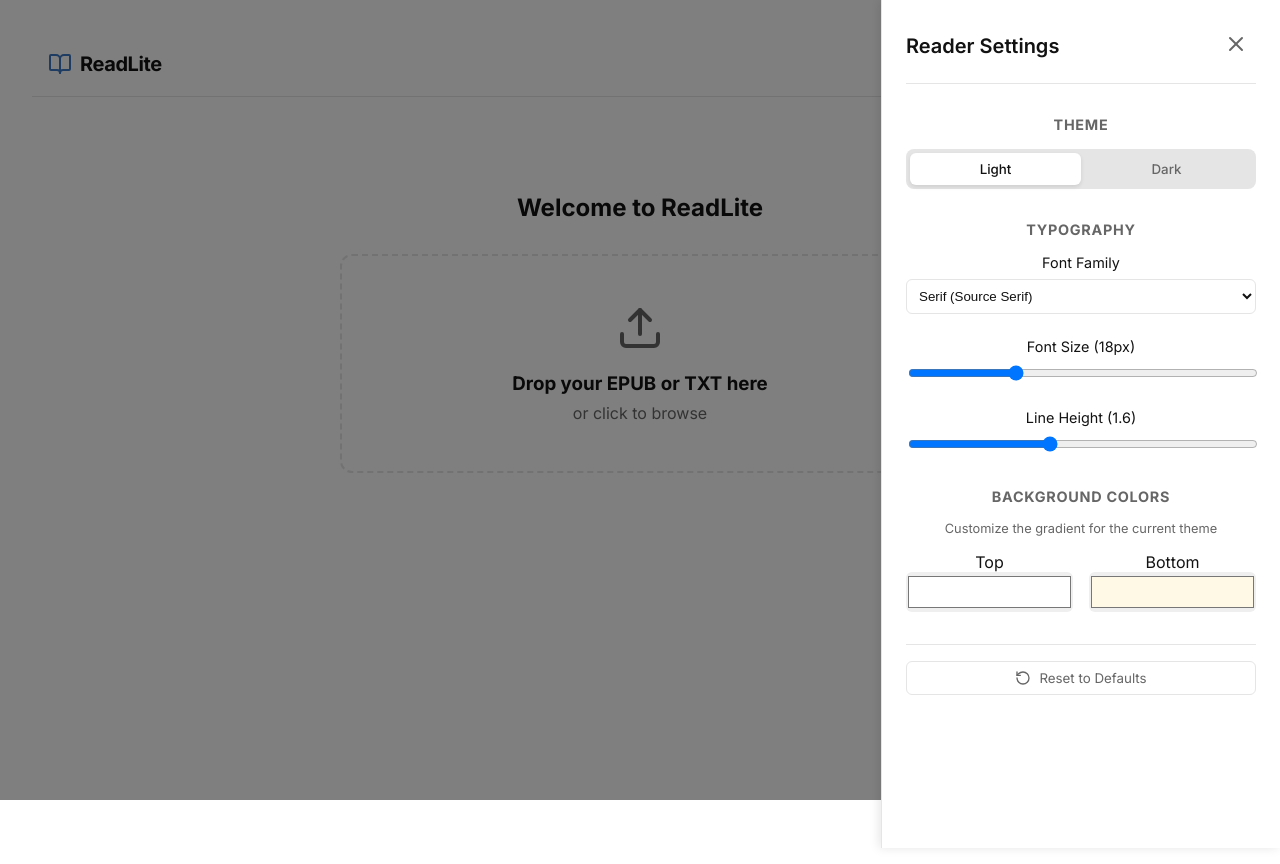
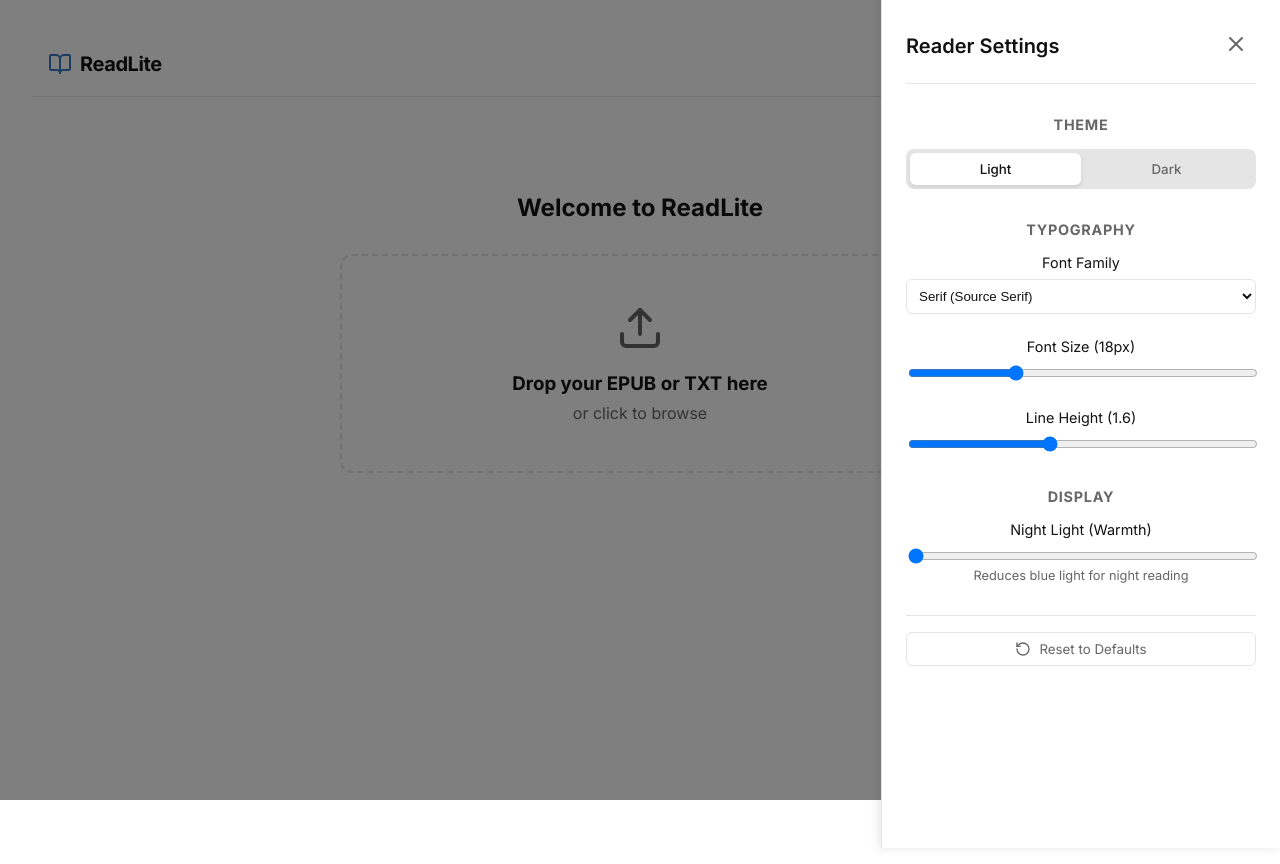
Before and after one commit to yellow-grape/readlite, a React (Vite) app: page / in a window 1280 px wide. Both pictures are taken after a click on the button "Settings". Built offline with nearby package versions, Linux system fonts and the light colour scheme; a web font is replaced by a local one.

Commit message:
Refine dark mode to Kindle style and add Night Light tint

```diff
--- a/src/App.jsx
+++ b/src/App.jsx
@@ -25,6 +25,7 @@ function AppContent() {
   const [bookData, setBookData] = useState(null);
   const [bookTitle, setBookTitle] = useState('');
   const [bookFormat, setBookFormat] = useState('epub');
+  const { settings } = useSettings();
 
   const handleFileSelect = (data, name, format) => {
     setBookData(data);
@@ -34,6 +35,22 @@ function AppContent() {
 
   return (
     <div className="app-container">
+      {/* Night Light Overlay */}
+      <div
+        style={{
+          position: 'fixed',
+          top: 0,
+          left: 0,
+          right: 0,
+          bottom: 0,
+          backgroundColor: '#FFB000', // Warm amber color
+          opacity: settings.tint / 100,
+          pointerEvents: 'none',
+          zIndex: 9999,
+          mixBlendMode: 'multiply'
+        }}
+      />
+
       <Header
         onOpenSettings={() => setIsSettingsOpen(true)}
         bookTitle={bookTitle}
--- a/src/components/SettingsPanel.jsx
+++ b/src/components/SettingsPanel.jsx
@@ -95,48 +95,20 @@ const SettingsPanel = ({ isOpen, onClose }) => {
         </div>
 
         <div className={styles.section}>
-          <h3>Background Colors</h3>
-          <p className={styles.hint}>Customize the gradient for the current theme</p>
+          <h3>Display</h3>
 
-          {themeMode === 'light' ? (
-            <div className={styles.colorPickers}>
-              <div className={styles.colorInput}>
-                <label>Top</label>
-                <input
-                  type="color"
-                  value={settings.lightGradient.start}
-                  onChange={(e) => handleGradientChange('light', 'start', e.target.value)}
-                />
-              </div>
-              <div className={styles.colorInput}>
-                <label>Bottom</label>
-                <input
-                  type="color"
-                  value={settings.lightGradient.end}
-                  onChange={(e) => handleGradientChange('light', 'end', e.target.value)}
-                />
-              </div>
-            </div>
-          ) : (
-            <div className={styles.colorPickers}>
-              <div className={styles.colorInput}>
-                <label>Top</label>
-                <input
-                  type="color"
-                  value={settings.darkGradient.start}
-                  onChange={(e) => handleGradientChange('dark', 'start', e.target.value)}
-                />
-              </div>
-              <div className={styles.colorInput}>
-                <label>Bottom</label>
-                <input
-                  type="color"
-                  value={settings.darkGradient.end}
-                  onChange={(e) => handleGradientChange('dark', 'end', e.target.value)}
-                />
-              </div>
-            </div>
-          )}
+          <div className={styles.controlGroup}>
+            <label>Night Light (Warmth)</label>
+            <input
+              type="range"
+              min="0"
+              max="80"
+              step="1"
+              value={settings.tint}
+              onChange={(e) => updateSettings({ tint: Number(e.target.value) })}
+            />
+            <div className={styles.hint}>Reduces blue light for night reading</div>
+          </div>
         </div>
 
         <div className={styles.footer}>
--- a/src/config/theme-config.js
+++ b/src/config/theme-config.js
@@ -9,11 +9,11 @@ export const defaultTheme = {
     accent: '#3D79C2', // Exact blue from nav arrows
   },
   dark: {
-    gradientStart: '#121212',
-    gradientEnd: '#121212', // Flat dark
-    textPrimary: '#FFFFFF',
-    textSecondary: '#A0A0A0',
-    uiBackground: '#121212',
+    gradientStart: '#000000', // Kindle uses pure black
+    gradientEnd: '#000000',
+    textPrimary: '#FFFFFF', // High contrast white
+    textSecondary: '#999999',
+    uiBackground: '#000000',
     uiBorder: '#333333',
     accent: '#3D79C2',
   }
--- a/src/context/SettingsContext.jsx
+++ b/src/context/SettingsContext.jsx
@@ -6,8 +6,9 @@ const defaultSettings = {
   fontSize: 18,
   lineHeight: 1.6,
   textAlign: 'left',
-  lightGradient: { start: '#FFFFFF', end: '#FFF9E6' },
-  darkGradient: { start: '#000000', end: '#1A1A1A' }
+  tint: 0, // 0 to 100 opacity for night light
+  lightGradient: { start: '#FFFFFF', end: '#FFFFFF' },
+  darkGradient: { start: '#000000', end: '#000000' }
 };
 
 const SettingsContext = createContext();
```
